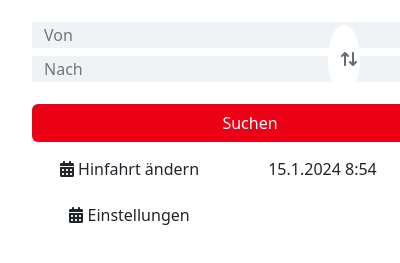
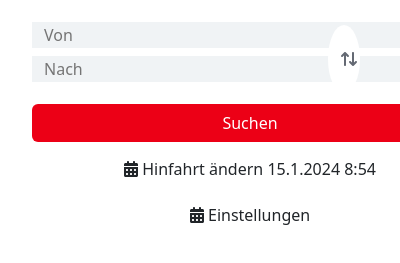
Before and after one commit to ibozorus/browser_extension_db, a browser extension: page popup.html in a window 400 px wide. Shown: the part 63-326 px from the top of the page. Drawn offline with nearby package versions, Linux system fonts and the light colour scheme.

Commit message:
Design Anpassungen für die Startseite

```diff
--- a/popup.html
+++ b/popup.html
@@ -127,58 +127,27 @@
                 <div class="row">
                     <button id="suchen-button" class="suchen-button btn">Suchen</button>
                 </div>
-
-                <!-- <div class="results">
-                    <table class="results-table">
-                        <tr>
-                            <td>
-
-                            </td>
-                        </tr>
-                    </table>
-                </div> -->
-
-                <div class="row">
-
-                    <div class="row mt-2 col-12">
-                        <button type="button" class="btn d-flex justify-content-start row" data-bs-toggle="modal"
+                <div class="row mt-2">
+                    <button type="button" class="btn" data-bs-toggle="modal"
                             data-bs-target="#hinfahrt-modal">
-                            <div class="col-6">
+                        <div >
                                 <span>
                             <i class="fa-solid fa-calendar-days"></i>
                             Hinfahrt ändern</span>
+                            <span id="hin-datum" ></span>
                         </div>
-                            <span id="hin-datum" class="col-6"></span>
+
                     </button>
                 </div>
-                    <!--                    <div class="row mt-2 col-12">-->
-                    <!--                        <button type="button" class="btn d-flex justify-content-start" data-bs-toggle="modal"-->
-                    <!--                                data-bs-target="#rueckfahrt-modal">-->
-                    <!--                            <i class="fa-solid fa-calendar-days"></i>Rückfahrt ändern-->
-                    <!--                        </button>-->
-                    <!--                    </div>-->
-<!--                    <div class="row mt-2  col-12">-->
-<!--                        <button type="button" class="btn d-flex justify-content-start" data-mdb-toggle="modal"-->
-<!--                                data-mdb-target="#exampleModal">-->
-<!--                            <i class="fa-solid fa-calendar-days"></i>Zwischenhalte hinzufügen/entfernen-->
-<!--                        </button>-->
-<!--                    </div>-->
-<!--                    <div class="row mt-2  col-12">-->
-<!--                        <button type="button" class="btn d-flex justify-content-start" data-mdb-toggle="modal"-->
-<!--                                data-mdb-target="#exampleModal">-->
-<!--                            <i class="fa-solid fa-calendar-days"></i>Verkehrsmittel-->
-<!--                        </button>-->
-<!--                    </div>-->
-                    <div class="row mt-2 col-12">
-                        <button type="button" class="btn d-flex justify-content-start row" data-bs-toggle="modal"
+                <div class="row mt-2">
+                    <button type="button" class="btn" data-bs-toggle="modal"
                             data-bs-target="#options-modal">
-                            <div class="col-6">
+                        <div class="col-12">
                                 <span>
                             <i class="fa-solid fa-calendar-days"></i>
                             Einstellungen</span>
                         </div>
                     </button>
-                    </div>
                 </div>
             </div>
         </form>
```
Lines whose indentation alone changed are shown as unchanged.
